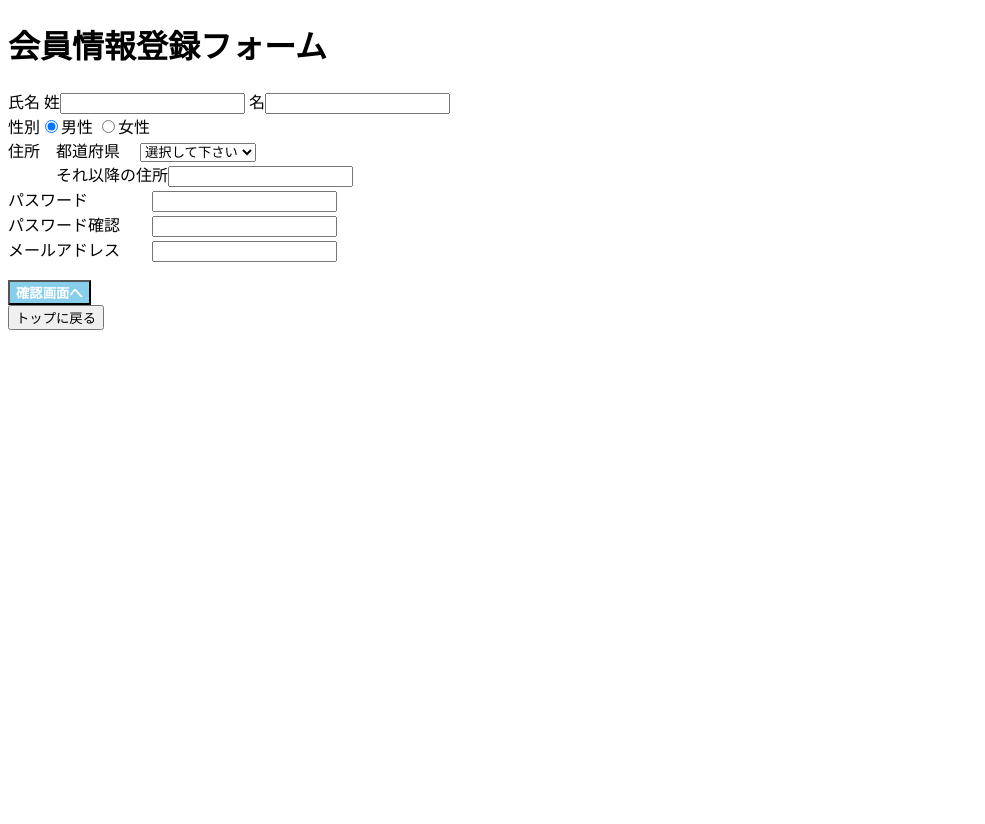
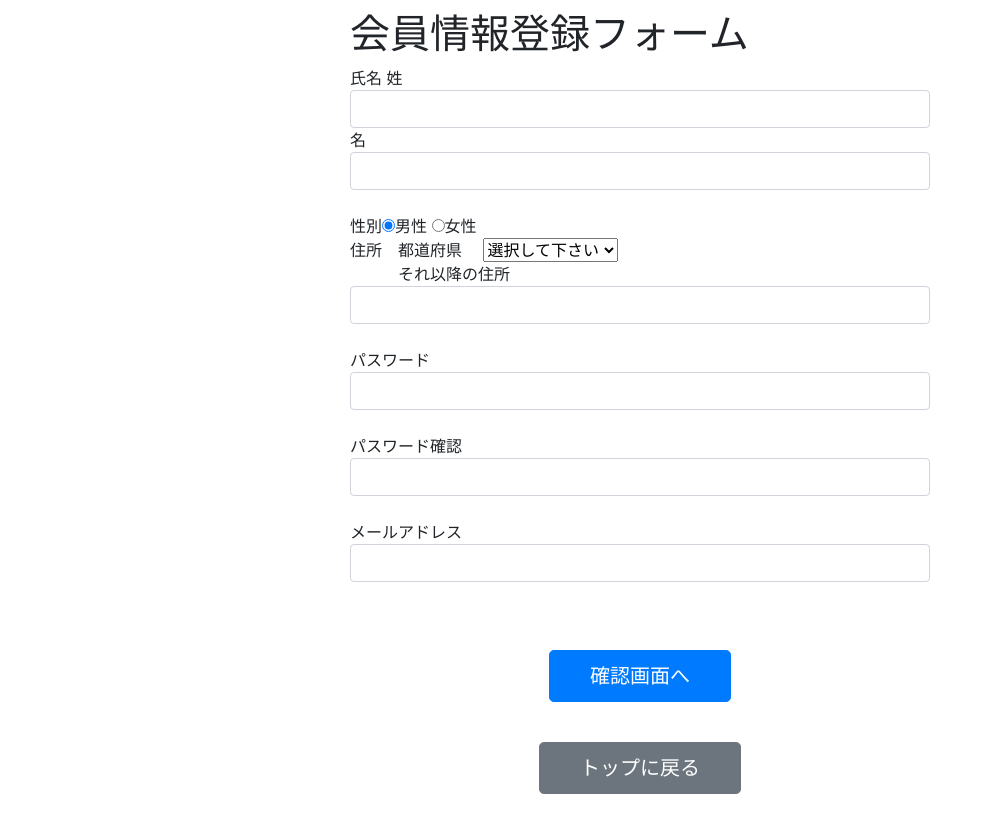
Before and after one commit to yuuu1654/thread_app, a PHP site: page /member_regist.php in a window 1280 px wide. Shown: the whole page, without its empty margins (0-985 px from the left). Before the commit the page ends 330 px from the top, so only its background shows below. Run offline with PHP 8.4, Linux system fonts and the light colour scheme; some libraries are stand-ins or nearby versions.

Commit message:
add bootstrap to signupform

```diff
--- a/member_regist.php
+++ b/member_regist.php
@@ -38,7 +38,7 @@
 		}else if( mb_strlen($_POST["password"]) > 20 || mb_strlen($_POST["password"]) < 8 ){
 			$errmessage[] = "パスワードは半角英数字8～20文字以内で入力してください";
 		}
-		$_SESSION["password"] = htmlspecialchars($_POST["password"], NT_QUOTES);  //無害化した文字列を代入
+		$_SESSION["password"] = htmlspecialchars($_POST["password"], ENT_QUOTES);  //無害化した文字列を代入
 
 		//パスワード確認のバリデーション
 		if( !$_POST["password_confirmation"] ){
@@ -94,20 +94,21 @@
 <head>
 	<meta charset="UTF-8">
 	<meta name="viewport" content="width=device-width, initial-scale=1.0">
-	<title>Document</title>
+	<title>会員登録フォーム</title>
+	<!-- Bootstrapの読み込み -->
+	<link rel="stylesheet" href="https://stackpath.bootstrapcdn.com/bootstrap/4.2.1/css/bootstrap.min.css" integrity="sha384-GJzZqFGwb1QTTN6wy59ffF1BuGJpLSa9DkKMp0DgiMDm4iYMj70gZWKYbI706tWS" crossorigin="anonymous">
 	<style>
-		.confirm{
-			color: white;
-			background-color: skyblue;
-			font-weight: bold;
+		body{
+			padding: 10px;
+			max-width: 600px;
+			margin: 0px auto;
+		}
+		div.button{
+			text-align: center;
 		}
 		.btn{
-			color: skyblue;
-			background-color: white;
-			padding: 8px 24px;
-			display: inline-block;
-			opacity: 0.8;
-			border-radius: 4px;
+			margin: 20px 0 20px 0;
+			padding: 10px 40px 10px 40px;
 		}
 	</style>
 </head>
@@ -116,7 +117,7 @@
 			<!-- 入力フォーム画面 -->
 			<?php
 				if( $errmessage ){
-					echo '<div style="color:red;">';
+					echo '<div class="alert alert-danger" role="alert">';
 					echo implode("<br>", $errmessage);
 					echo "</div>";
 				}
@@ -125,8 +126,8 @@
 			<h1>会員情報登録フォーム</h1>
 			<form action="" method="POST">
 				<!-- 氏名 -->
-				氏名  姓<input type="text" name="name_sei" value="<?php echo $_SESSION["name_sei"] ?>">
-							名<input type="text" name="name_mei" value="<?php echo $_SESSION["name_mei"] ?>"><br>
+				氏名  姓<input type="text" class="form-control" name="name_sei" value="<?php echo $_SESSION["name_sei"] ?>">
+							名<input type="text" class="form-control" name="name_mei" value="<?php echo $_SESSION["name_mei"] ?>"><br>
 				<!-- 性別 -->
 				性別<input type="radio" name="gender" value="男性" checked="checked">男性
 						<input type="radio" name="gender" value="女性">女性<br>
@@ -182,16 +183,21 @@
 					<option value="鹿児島県">鹿児島県</option>
 					<option value="沖縄県">沖縄県</option>
 				</select><br>
-				　　　それ以降の住所<input type="text" name="address" value="<?php echo $_SESSION["address"] ?>"><br>
+				　　　それ以降の住所<input type="text" class="form-control" name="address" value="<?php echo $_SESSION["address"] ?>"><br>
 				<!-- パスワード -->
-				パスワード　　　　<input type="password" name="password" value="<?php echo $_SESSION["password"] ?>"><br>
+				パスワード　　　　<input type="password" class="form-control" name="password" value="<?php echo $_SESSION["password"] ?>"><br>
 				<!-- パスワード確認 -->
-				パスワード確認　　<input type="password" name="password_confirmation" value="<?php echo $_SESSION["password_confirmation"] ?>"><br>
+				パスワード確認　　<input type="password" class="form-control" name="password_confirmation" value="<?php echo $_SESSION["password_confirmation"] ?>"><br>
 				<!-- メールアドレス -->
-				メールアドレス　　<input type="email" name="email" value="<?php echo $_SESSION["email"] ?>"><br><br>
-				<input class="confirm" type="submit" name="confirm" value="確認画面へ">
+				メールアドレス　　<input type="email" class="form-control" name="email" value="<?php echo $_SESSION["email"] ?>"><br><br>
+				<div class="button">
+					<input type="submit" class="btn btn-primary btn-lg" name="confirm" value="確認画面へ"><br>
+				</div>
 			</form>
-			<input type="button" onclick="location.href='top.php'" value="トップに戻る">
+			<div class="button">
+				<input type="submit" class="btn btn-secondary btn-lg" onclick="location.href='top.php'" value="トップに戻る">
+			</div>
+
 		<?php } else if( $mode == "confirm"){ ?>
 			<!-- 確認画面 -->
 			<h1>会員情報確認画面</h1>
@@ -204,8 +210,10 @@
 				住所　　　　　　<?php echo $_SESSION["pref_name"] ?><?php echo $_SESSION["address"] ?><br>
 				パスワード　　　セキュリティのため非表示<br>
 				メールアドレス　<?php echo $_SESSION["email"] ?><br>
-				<input type="submit" name="signup_done" value="登録完了"><br>
-				<input type="submit" name="back" value="前に戻る">
+				<div class="button">
+					<input type="submit" class="btn btn-primary btn-lg" name="signup_done" value="登録完了"><br>
+					<input type="submit" class="btn btn-secondary btn-lg" name="back" value="前に戻る">
+				</div>
 				<!-- <button type="button" onclick="history.back()">戻る</button> -->
 			</form>
 		<?php } else { ?>
```
